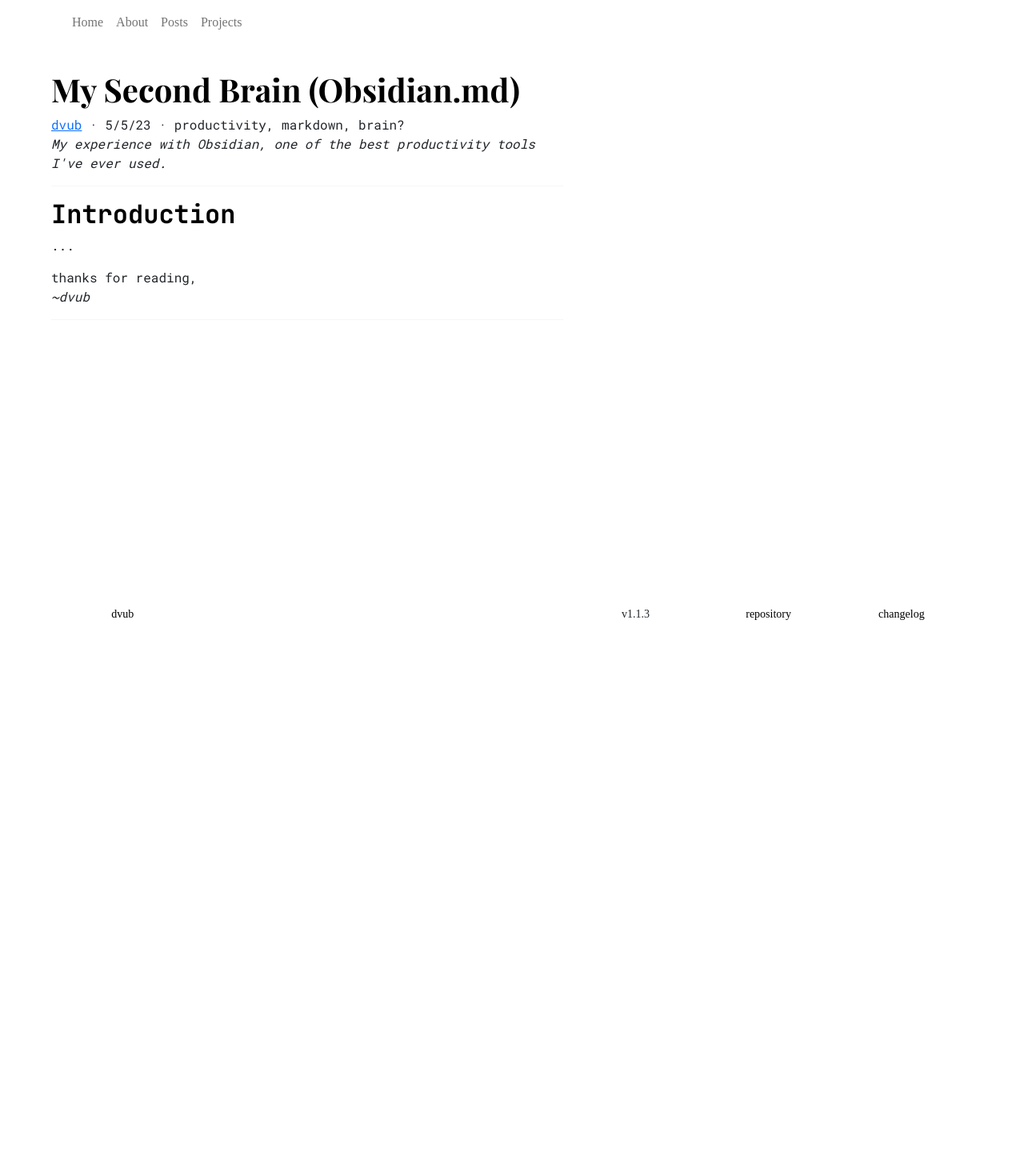
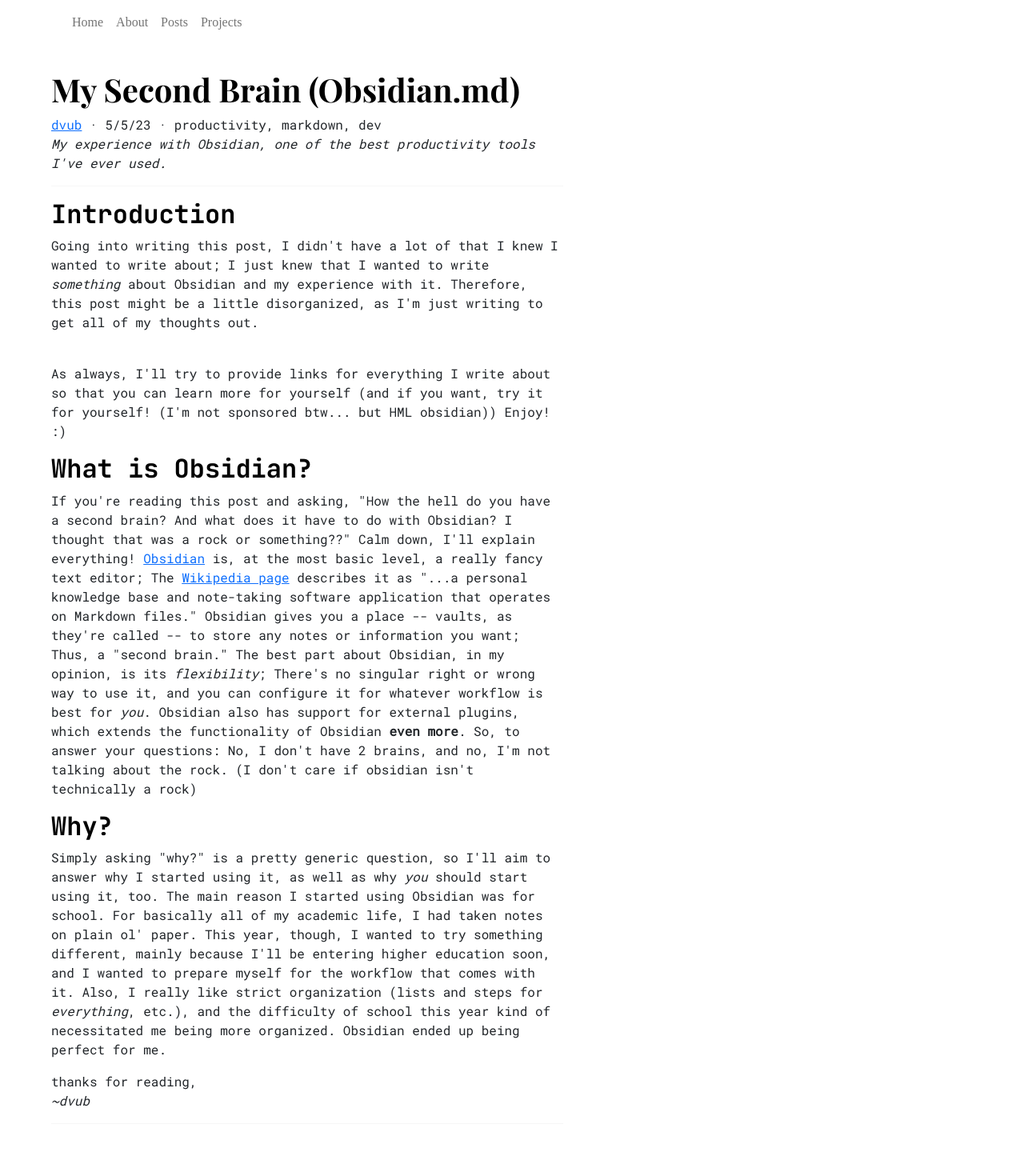
Before and after one commit to dvub/dvub-site, a Next.js app: page /posts/my-second-brain in a window 1280 px wide. Shown: the top 1470 px of the page at 80% size. Before the commit the page ends 800 px from the top, so only its background shows below. Built offline with nearby package versions, Linux system fonts and the light colour scheme; a small style sheet from the web is missing; a web font is replaced by a local one.

Commit message:
Update my-second-brain.mdx

```diff
--- a/pages/posts/my-second-brain.mdx
+++ b/pages/posts/my-second-brain.mdx
@@ -6,14 +6,22 @@ export const meta  = {
     title: 'My Second Brain (Obsidian.md)',
     date: '5/5/23',
     description: 'My experience with Obsidian, one of the best productivity tools I\'ve ever used.',
-    tags: ['productivity', 'markdown', 'brain?'],
+    tags: ['productivity', 'markdown', 'dev'],
     fileName: 'my-second-brain'
 }
 
 ## Introduction
 
-...
+Going into writing this post, I didn't have a lot of that I knew I wanted to write about; I just knew that I wanted to write *something* about Obsidian and my experience with it. Therefore, this post might be a little disorganized, as I'm just writing to get all of my thoughts out.
+<br/>
+As always, I'll try to provide links for everything I write about so that you can learn more for yourself (and if you want, try it for yourself! (I'm not sponsored btw... but HML obsidian)) Enjoy! :)
 
+## What is Obsidian?
 
+If you're reading this post and asking, "How the hell do you have a second brain? And what does it have to do with Obsidian? I thought that was a rock or something??" Calm down, I'll explain everything! [Obsidian](https://obsidian.md/) is, at the most basic level, a really fancy text editor; The [Wikipedia page](https://en.wikipedia.org/wiki/Obsidian_(software)) describes it as "...a personal knowledge base and note-taking software application that operates on Markdown files." Obsidian gives you a place -- vaults, as they're called -- to store any notes or information you want; Thus, a "second brain." The best part about Obsidian, in my opinion, is its *flexibility*; There's no singular right or wrong way to use it, and you can configure it for whatever workflow is best for *you*. Obsidian also has support for external plugins, which extends the functionality of Obsidian **even more**. So, to answer your questions: No, I don't have 2 brains, and no, I'm not talking about the rock. (I don't care if obsidian isn't technically a rock)
+
+## Why?
+
+Simply asking "why?" is a pretty generic question, so I'll aim to answer why I started using it, as well as why *you* should start using it, too. The main reason I started using Obsidian was for school. For basically all of my academic life, I had taken notes on plain ol' paper. This year, though, I wanted to try something different, mainly because I'll be entering higher education soon, and I wanted to prepare myself for the workflow that comes with it. Also, I really like strict organization (lists and steps for *everything*, etc.), and the difficulty of school this year kind of necessitated me being more organized. Obsidian ended up being perfect for me.
 
 export default ({children}) => <Layout meta={meta}>{children}</Layout>
```
